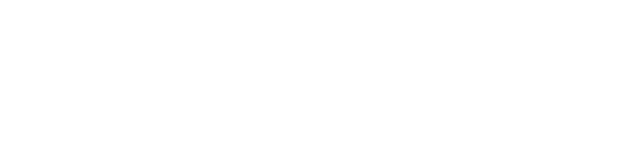
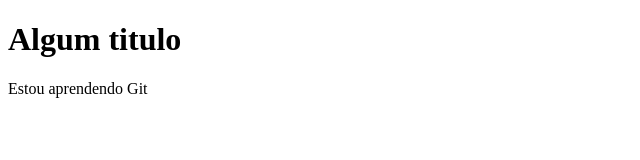
Before and after one commit to iagosm/tutorial_git, a plain HTML site: page index.html in a window 1280 px wide. Shown: the whole page, without its empty margins (0-640 px from the left). Drawn offline with Linux system fonts and the light colour scheme.

Commit message:
Criei titulo e paragrafo

```diff
--- a/index.html
+++ b/index.html
@@ -7,6 +7,7 @@
     <title>Tutorial de Git</title>
 </head>
 <body>
-
+    <h1>Algum titulo</h1>
+    <p>Estou aprendendo Git</p>
 </body>
 </html>
```
